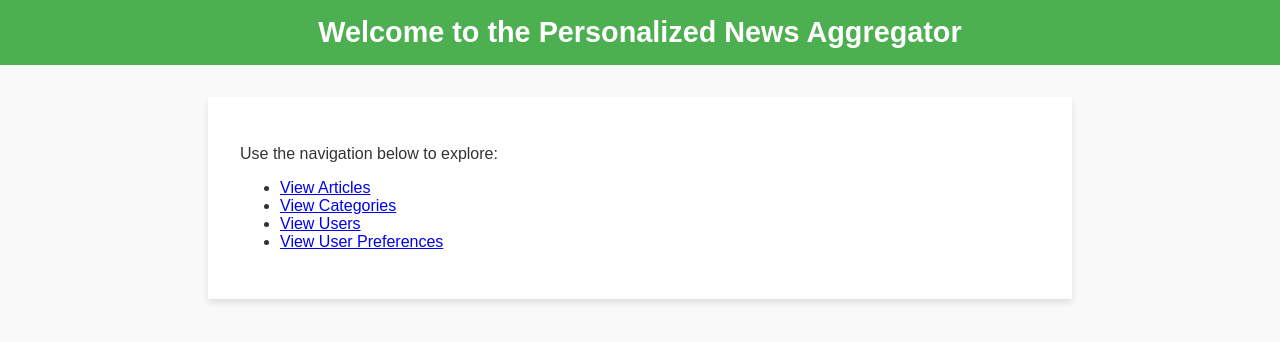
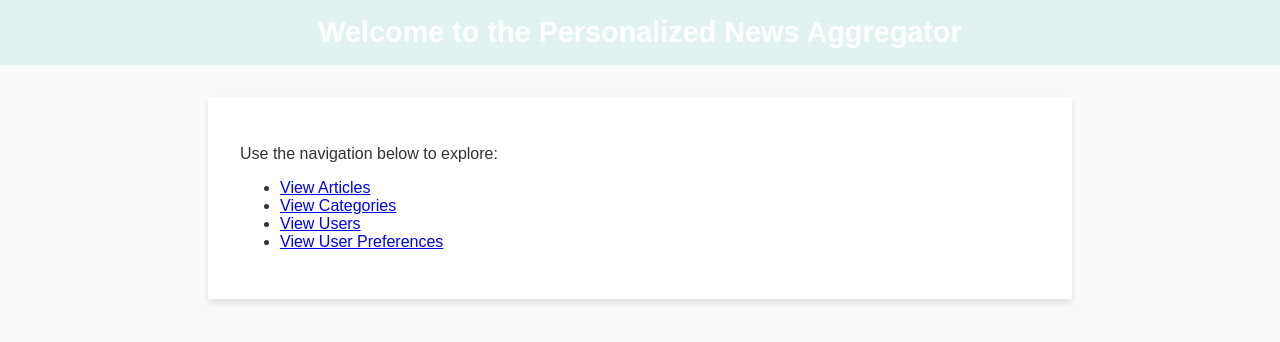
Before and after one commit to Avijay1109/Personalized-News-Aggregator, a Flask app: page / in a window 1280 px wide. Shown: the top 342 px of the page. Run offline with Flask 3, Linux system fonts and the light colour scheme.

Commit message:
Update styles.css

```diff
--- a/Web/Static/styles.css
+++ b/Web/Static/styles.css
@@ -7,7 +7,7 @@ body {
 }
 
 header {
-    background-color: #4CAF50;
+    background-color: #e1f2f1;
     padding: 1rem;
     text-align: center;
     color: white;
```
